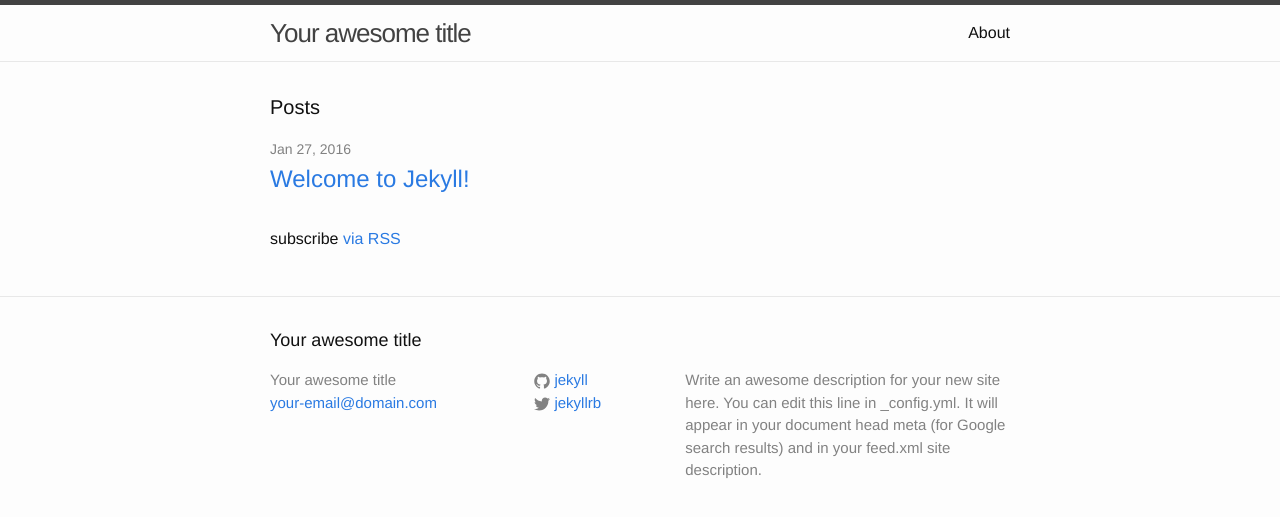
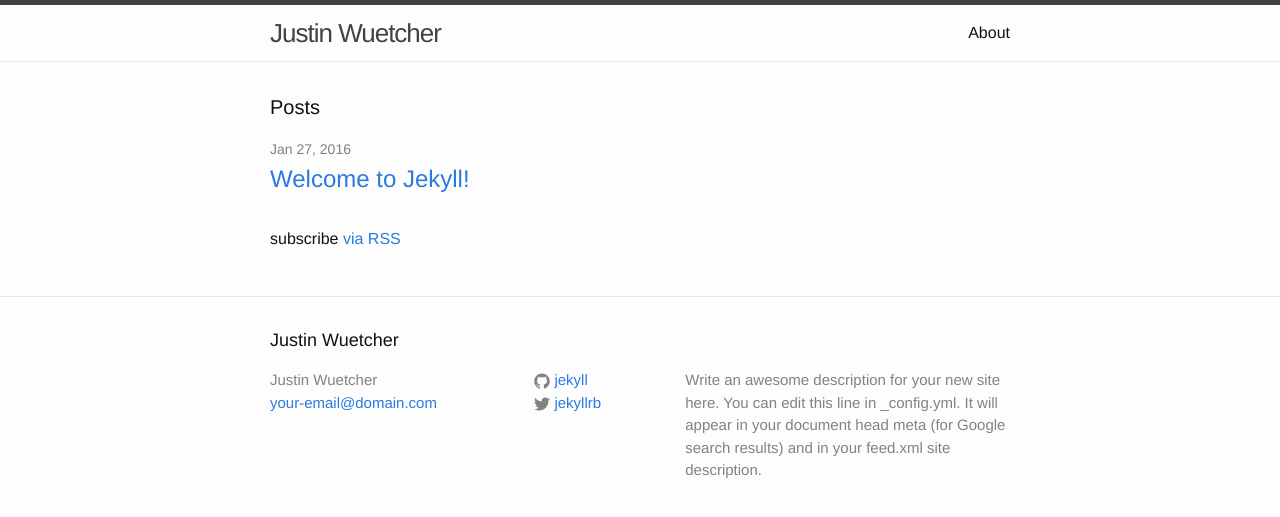
Before and after one commit to jwuetcher/jwuetcher.github.io, a Jekyll site: the page built from index.html, in a window 1280 px wide. Shown: the top 517 px of the page. Built offline with Jekyll 4.4.1, drawn with Linux system fonts in a browser that asks for light colours.

Commit message:
Title Change

```diff
--- a/_config.yml
+++ b/_config.yml
@@ -6,7 +6,7 @@
 # 'jekyll serve'. If you change this file, please restart the server process.
 
 # Site settings
-title: Your awesome title
+title: Justin Wuetcher
 email: your-email@domain.com
 description: > # this means to ignore newlines until "baseurl:"
   Write an awesome description for your new site here. You can edit this
```
